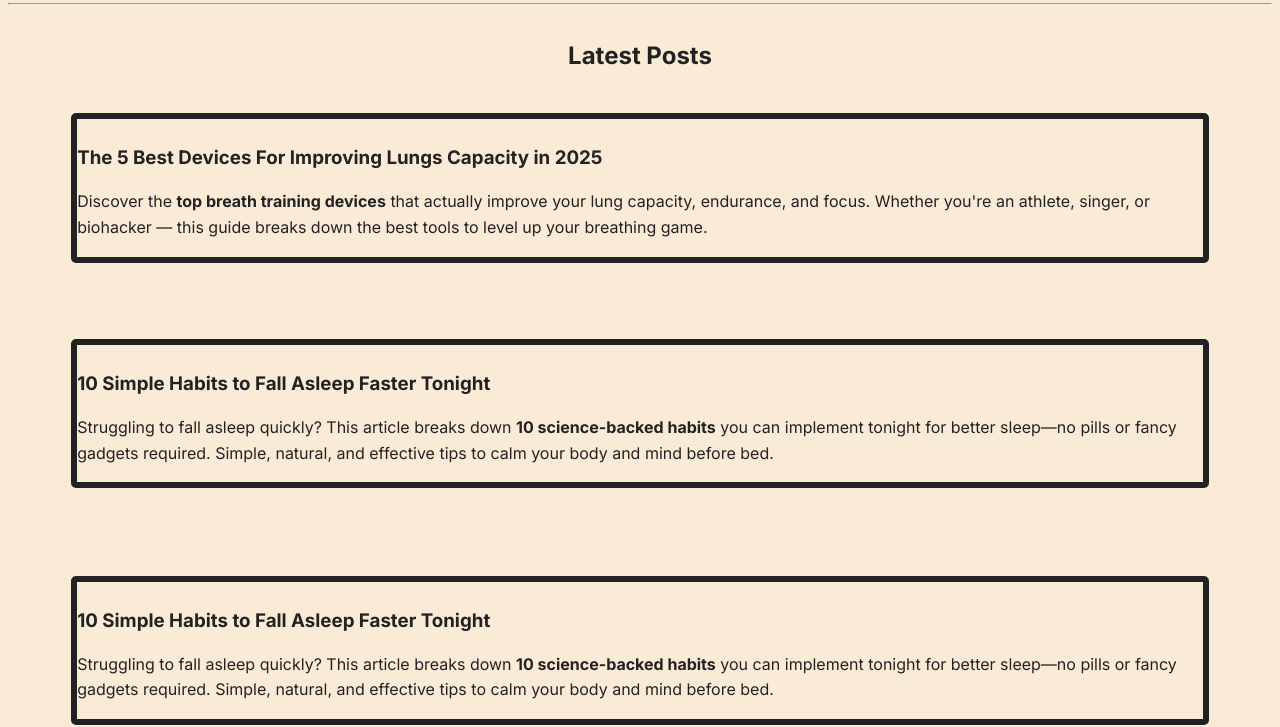
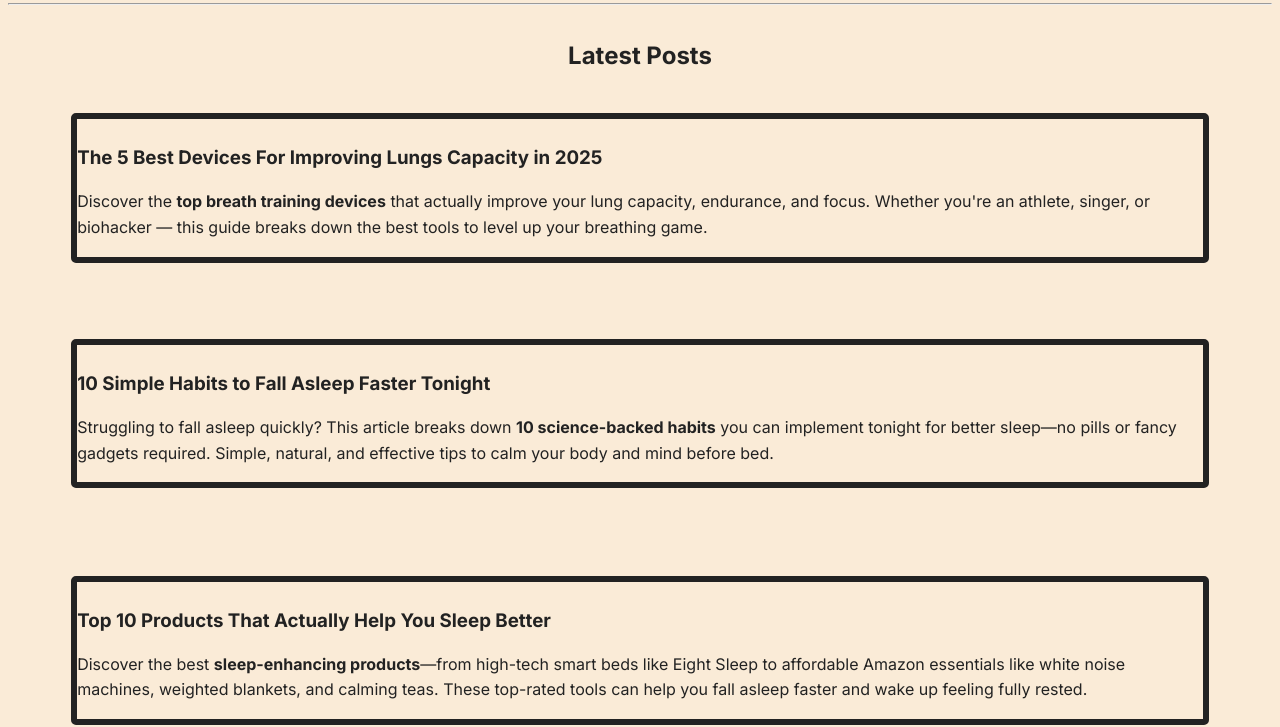
Before and after one commit to RayanTremblay/Breathguider.com, a website: page Articles/Blog.html in a window 1280 px wide. Shown: the part 87-814 px from the top of the page. Drawn offline with Linux system fonts and the light colour scheme.

Commit message:
fix articles

```diff
--- a/Articles/Blog.html
+++ b/Articles/Blog.html
@@ -77,10 +77,11 @@
     <h2></h2>
     </div>
     <br>
-   <a href="10HabitsSleep.html" target="_blank">
-        <div class="post1"><h3>10 Simple Habits to Fall Asleep Faster Tonight</h3>
-        <p>Struggling to fall asleep quickly? This article breaks down <strong>10 science-backed habits</strong> you can implement tonight for better sleep—no pills or fancy gadgets required. Simple, natural, and effective tips to calm your body and mind before bed.</p>
-</div></a>
+    <a href="10SleepProducts.html" target="_blank">
+        <div class="post1"><h3>Top 10 Products That Actually Help You Sleep Better</h3>
+        <p>Discover the best <strong>sleep-enhancing products</strong>—from high-tech smart beds like Eight Sleep to affordable Amazon essentials like white noise machines, weighted blankets, and calming teas. These top-rated tools can help you fall asleep faster and wake up feeling fully rested.</p>
+</div>
+</a>
 <br>
 <br>
 
```
